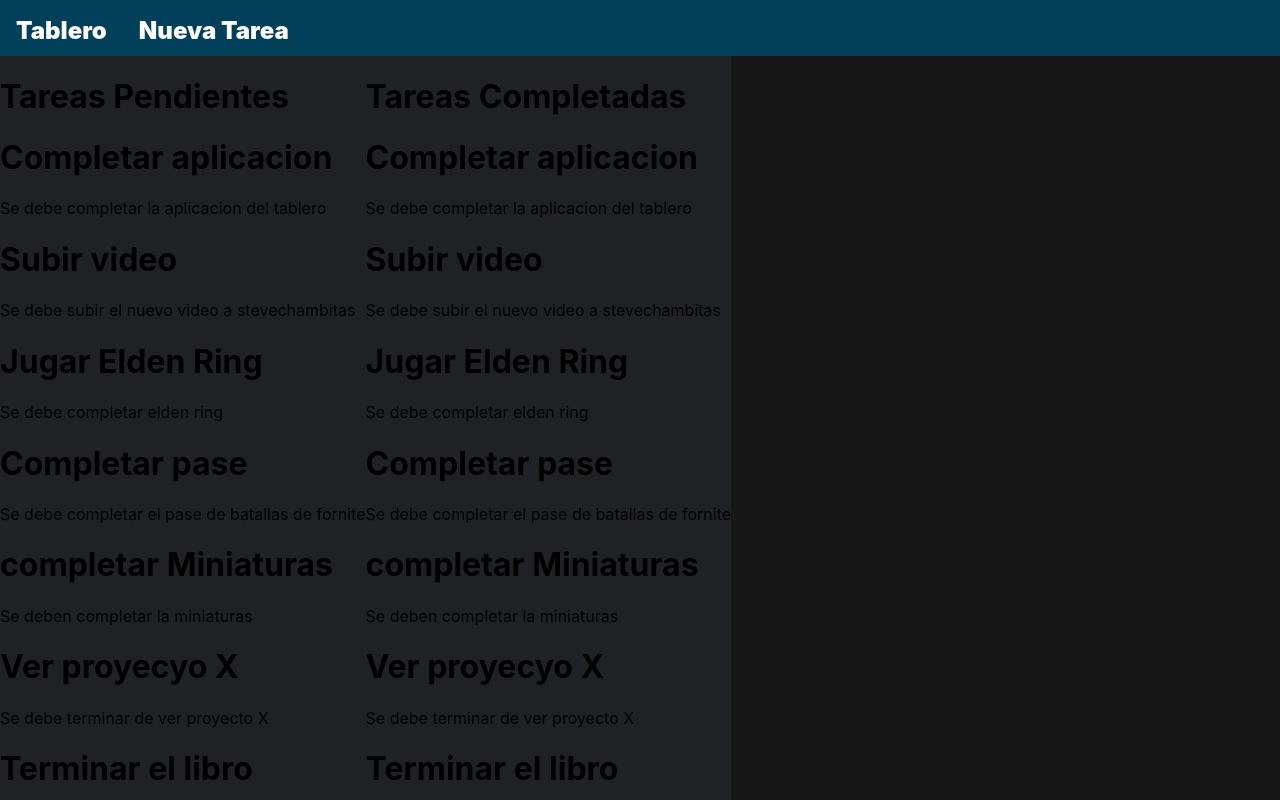
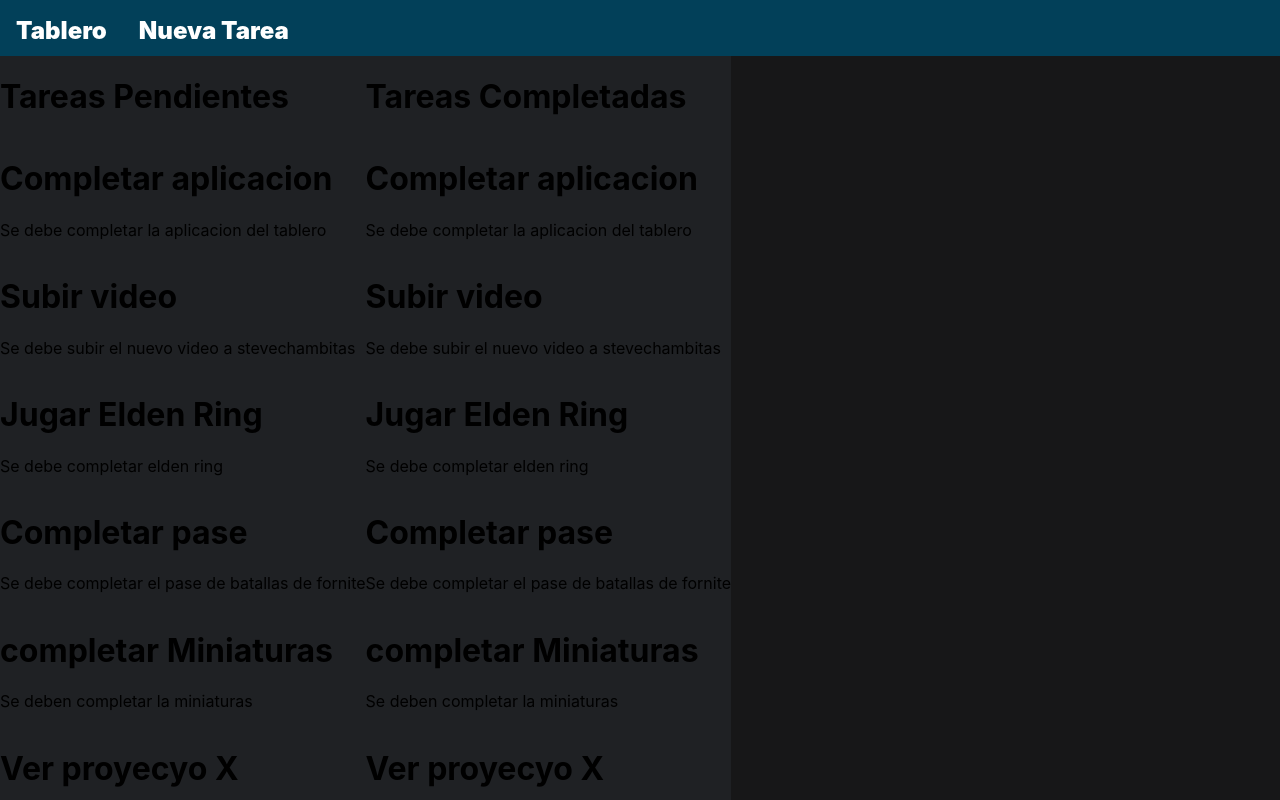
Before and after one commit to SteveBartmoss/ProjectSayuFront, a React (Create React App) app: page / in a window 1280 px wide. Shown: the top 800 px of the page. Built offline with nearby package versions, Linux system fonts and the light colour scheme.

Commit message:
se agregaron mas estilos al div lista, se creo un contenedor de para el scroll

```diff
--- a/src/App.css
+++ b/src/App.css
@@ -44,8 +44,6 @@
 /*#region tablero */
 .div-tablero{
   background-color: var(--gris-6);
-  height: 100vh;
-  width: 100vw;
 }
 /*#endregion */
 
@@ -55,7 +53,15 @@
 }
 
 .div-lista{
+  display: flex;
+  flex-direction: column;
+  overflow: hidden;
   background-color: var(--gris-7);
+}
+
+.div-scroll{
+  height: 90%;
+  overflow-y: scroll;
 }
 
 .grid-lista{
```
